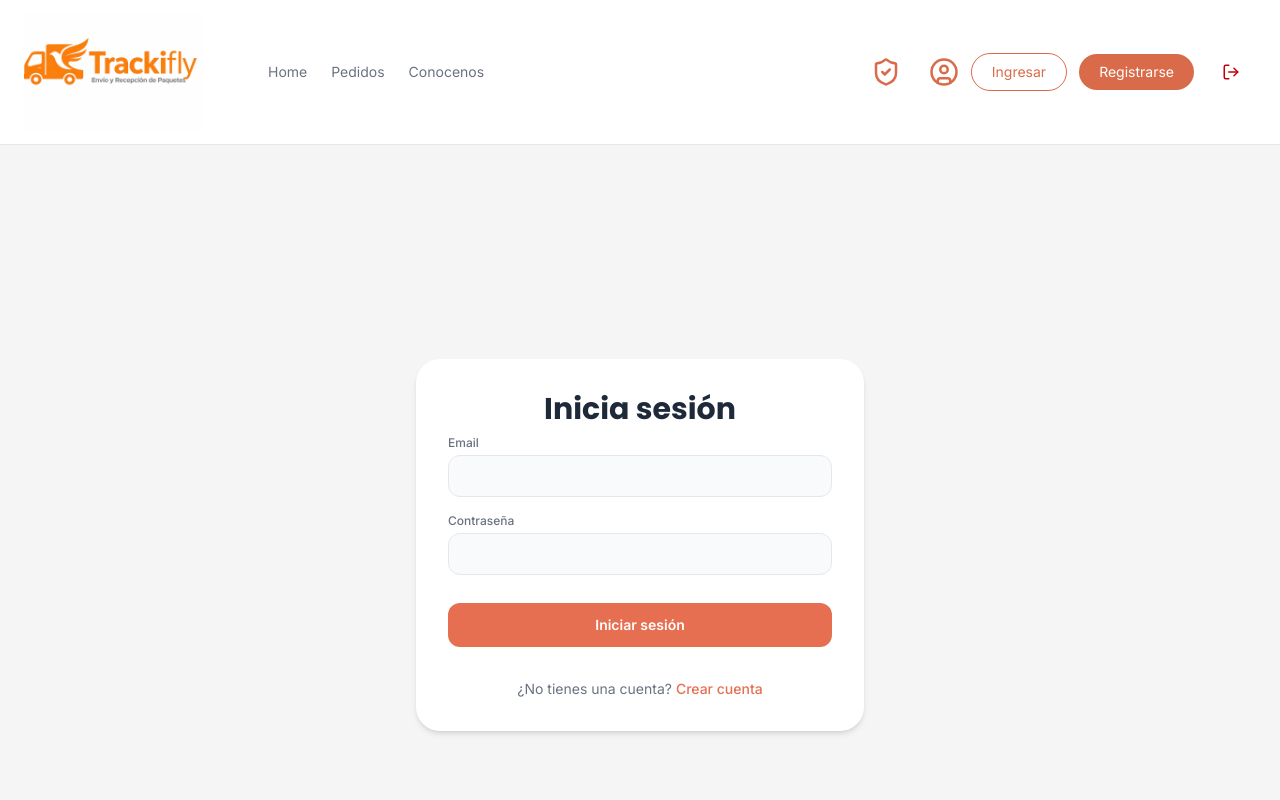
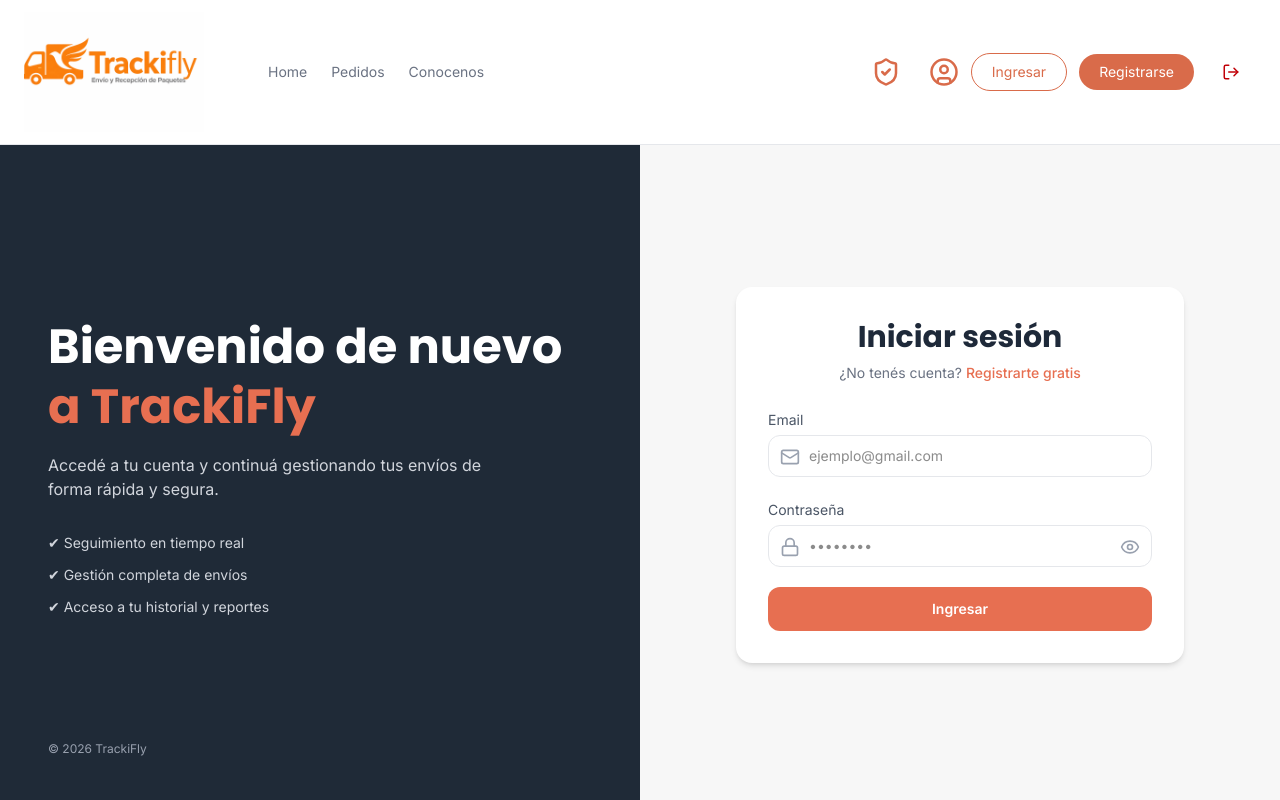
Before and after one commit to trackifly-app/Front-TrackiFly, a Next.js app in the folder front/: page /en/login in a window 1280 px wide. Shown: the top 800 px of the page. Built offline with nearby package versions, Linux system fonts and the light colour scheme.

Commit message:
Mejora de formularios aplicando recomendaciones

```diff
--- a/front/src/lib/validates.ts
+++ b/front/src/lib/validates.ts
@@ -1,6 +1,11 @@
 import { ShipmentValues, ShipmentErrors } from '@/interfaces/shipment';
 import { CalculatorValues } from '@/interfaces/shipment';
 import { ILoginErrors, ILoginProps, IRegisterErrors, IRegisterProps } from '@/types/types';
+
+const EMAIL_REGEX = /^[^\s@]+@[^\s@]+\.[^\s@]+$/;
+const PASSWORD_REGEX = /^(?=.*[A-Za-z])(?=.*\d)[A-Za-z\d]{8,}$/;
+const PHONE_REGEX = /^[0-9]{7,15}$/;
+const NAME_REGEX = /^[A-Za-zÁÉÍÓÚáéíóúÑñ\s]+$/;
 
 export const validateShipment = (values: ShipmentValues): ShipmentErrors => {
   const errors: ShipmentErrors = {};
@@ -35,46 +40,84 @@ export const validateCalculator = (values: CalculatorValues) => {
 
 export const validateFormLogin = (values: ILoginProps) => {
   const errors: ILoginErrors = {};
-  if (!values.email) {
-    errors.email = 'Email requerido';
-  } else if (!/^[A-Z0-9._%+-]+@[A-Z0-9.-]+\.[A-Z]{2,}$/i.test(values.email)) {
-    errors.email = 'El email no es valido';
+
+  if (!values.email.trim()) {
+    errors.email = 'El email es obligatorio';
+  } else if (!EMAIL_REGEX.test(values.email)) {
+    errors.email = 'Ingresa un email válido';
   }
-  if (!values.password) {
-    errors.password = 'Contraseña requerida';
+
+  if (!values.password.trim()) {
+    errors.password = 'La contraseña es obligatoria';
+  } else if (values.password.length < 6) {
+    errors.password = 'Debe tener al menos 6 caracteres';
   }
+
   return errors;
 };
 
 export const validateFormRegister = (values: IRegisterProps) => {
   const errors: IRegisterErrors = {};
-  if (!values.email) {
-    errors.email = 'Email requerido';
-  } else if (!/^[A-Z0-9._%+-]+@[A-Z0-9.-]+\.[A-Z]{2,}$/i.test(values.email)) {
-    errors.email = 'El email no es valido';
+
+  if (!values.name.trim()) {
+    errors.name = 'El nombre es obligatorio';
+  } else if (!NAME_REGEX.test(values.name)) {
+    errors.name = 'Solo se permiten letras';
+  } else if (values.name.length > 15) {
+    errors.name = 'Máximo 15 caracteres';
+  } else if (values.name.length < 2) {
+    errors.name = 'Debe tener al menos 2 caracteres';
   }
-  if (!values.password) {
-    errors.password = 'Contraseña requerida';
-  } else if (!/^(?=.*[A-Za-z])(?=.*\d)[A-Za-z\d]{8,}$/i.test(values.password)) {
-    errors.password = 'La contraseña debe contener minimo 8 caracteres entre letras y numeros';
+
+  if (!values.email.trim()) {
+    errors.email = 'El email es obligatorio';
+  } else if (!EMAIL_REGEX.test(values.email)) {
+    errors.email = 'Ingresa un email válido';
   }
-  if (!values.name) {
-    errors.name = 'Nombre requerido';
+
+  if (!values.password.trim()) {
+    errors.password = 'La contraseña es obligatoria';
+  } else if (!PASSWORD_REGEX.test(values.password)) {
+    errors.password = 'Mínimo 8 caracteres, con al menos una letra y un número';
   }
-  if (!values.address) {
-    errors.address = 'Dirección requerida';
+
+  if (!values.address.trim()) {
+    errors.address = 'La dirección es obligatoria';
+  } else if (values.address.length < 5) {
+    errors.address = 'Dirección demasiado corta';
   }
-  if (!values.phone) {
-    errors.phone = 'Numero de teléfono requerido';
+
+  if (!values.phone.trim()) {
+    errors.phone = 'El teléfono es obligatorio';
+  } else if (!PHONE_REGEX.test(values.phone)) {
+    errors.phone = 'Número inválido (7-15 dígitos)';
   }
+
   if (!values.gender) {
-    errors.gender = 'Género requerido';
+    errors.gender = 'Selecciona un género';
   }
+
   if (!values.birthdate) {
-    errors.birthdate = 'Fecha de nacimiento requerida';
+    errors.birthdate = 'La fecha es obligatoria';
+  } else {
+    const today = new Date();
+    const birth = new Date(values.birthdate);
+
+    let age = today.getFullYear() - birth.getFullYear();
+    const m = today.getMonth() - birth.getMonth();
+
+    if (m < 0 || (m === 0 && today.getDate() < birth.getDate())) {
+      age--;
+    }
+
+    if (age < 18) {
+      errors.birthdate = 'Debes ser mayor de 18 años';
+    }
   }
+
   if (!values.country) {
-    errors.country = 'País requerido';
+    errors.country = 'Selecciona un país';
   }
+
   return errors;
 };
--- a/front/src/ui/LoginView.tsx
+++ b/front/src/ui/LoginView.tsx
@@ -4,19 +4,56 @@ import { validateFormLogin } from '@/lib/validates';
 import { Formik, Form, Field, ErrorMessage } from 'formik';
 import Link from 'next/link';
 import Swal from 'sweetalert2';
+import { Mail, Lock, Eye, EyeOff } from 'lucide-react';
+import { useState } from 'react';
 
-// Componente que renderiza el formulario de login con validación usando Formik
+// Componente principal para la vista de inicio de sesión
 const LoginView = () => {
+  // Estado para controlar la visibilidad de la contraseña
+  const [showPassword, setShowPassword] = useState(false);
+
   return (
-    <div className="flex min-h-screen items-center justify-center bg-[#f5f5f5] px-4">
-      <div className="w-full max-w-md rounded-3xl bg-white p-8 shadow-md">
-        <h1 className="mb-2 text-center text-3xl font-bold text-gray-800">Inicia sesión</h1>
+    <div className="flex min-h-[calc(100vh-140px)]">
+      {/* Sección izquierda: Mensaje de bienvenida y características */}
+      <div className="hidden lg:flex w-1/2 flex-col justify-between bg-[#1f2a37] p-12 text-white">
+        <div className="flex flex-1 items-center">
+          <div>
+            <h1 className="text-4xl xl:text-5xl font-bold leading-tight">
+              Bienvenido de nuevo <br />
+              <span className="text-[#e76f51]">a TrackiFly</span>
+            </h1>
 
+            <p className="mt-4 text-gray-300 max-w-md">Accedé a tu cuenta y continuá gestionando tus envíos de forma rápida y segura.</p>
+
+            <ul className="mt-8 space-y-3 text-sm text-gray-300">
+              <li>✔ Seguimiento en tiempo real</li>
+              <li>✔ Gestión completa de envíos</li>
+              <li>✔ Acceso a tu historial y reportes</li>
+            </ul>
+          </div>
+        </div>
+
+        <p className="text-xs text-gray-400">© 2026 TrackiFly</p>
+      </div>
+
+      {/* Sección derecha: Formulario de inicio de sesión */}
+      <div className="flex w-full lg:w-1/2 items-center justify-center bg-[#f7f7f7] px-4 sm:px-6 py-8">
+        <div className="w-full max-w-md bg-white rounded-2xl shadow-md p-6 sm:p-8">
+          <h2 className="text-2xl sm:text-3xl font-bold text-gray-800 text-center">Iniciar sesión</h2>
+
+          <p className="mt-2 text-center text-sm text-gray-500">
+            ¿No tenés cuenta?{' '}
+            <Link href="/register" className="text-[#e76f51] font-medium hover:underline">
+              Registrarte gratis
+            </Link>
+          </p>
+
+          {/* Formulario usando Formik para manejo de estado y validación */}
           <Formik
             initialValues={{ email: '', password: '' }}
             validate={validateFormLogin}
-          // Maneja el envío del formulario, mostrando un mensaje de éxito y reseteando el formulario
             onSubmit={(values, { resetForm }) => {
+              // Manejo del envío del formulario: muestra alerta de éxito y resetea el formulario
               Swal.fire({
                 icon: 'success',
                 title: 'Login exitoso',
@@ -28,38 +65,55 @@ const LoginView = () => {
             }}
           >
             {({ errors }) => (
-            <Form className="flex flex-col gap-4">
-              {/* Campo de email con validación y mensaje de error */}
-              <div className="flex flex-col gap-1">
-                <label className="text-xs font-medium text-gray-500">Email</label>
+              <Form className="mt-6 space-y-5">
+                {/* Campo de email */}
+                <div>
+                  <label className="text-sm text-gray-600">Email</label>
 
-                <Field type="email" name="email" className="rounded-xl border border-gray-200 bg-gray-50 px-4 py-2.5 text-sm transition focus:border-[#e76f51] focus:bg-white focus:outline-none focus:ring-2 focus:ring-[#f4a261]/40" />
+                  <div className="relative mt-1">
+                    <Mail className="absolute left-3 top-3 h-5 w-5 text-gray-400" />
 
-                <ErrorMessage name="email" component="div" className="text-xs text-red-500" />
+                    <Field
+                      type="email"
+                      name="email"
+                      placeholder="ejemplo@gmail.com"
+                      maxLength={50}
+                      onInput={(e: any) => {
+                        e.target.value = e.target.value.replace(/\s/g, '');
+                      }}
+                      className="w-full rounded-xl border border-gray-200 bg-white py-2.5 pl-10 pr-4 text-sm focus:border-[#e76f51] focus:outline-none focus:ring-2 focus:ring-[#f4a261]/40"
+                    />
                   </div>
 
-              {/* Campo de contraseña con validación y mensaje de error */}
-              <div className="flex flex-col gap-1">
-                <label className="text-xs font-medium text-gray-500">Contraseña</label>
-
-                <Field type="password" name="password" className="rounded-xl border border-gray-200 bg-gray-50 px-4 py-2.5 text-sm transition focus:border-[#e76f51] focus:bg-white focus:outline-none focus:ring-2 focus:ring-[#f4a261]/40" />
-
-                <ErrorMessage name="password" component="div" className="text-xs text-red-500" />
+                  <ErrorMessage name="email" component="div" className="text-xs text-red-500 mt-1" />
                 </div>
 
-              <button type="submit" disabled={!!errors.email || !!errors.password} className="mt-3 rounded-xl bg-[#e76f51] py-3 text-sm font-semibold text-white transition hover:bg-[#d65f45] disabled:cursor-not-allowed disabled:bg-gray-300">
-                Iniciar sesión
+                {/* Campo de contraseña */}
+                <div>
+                  <label className="text-sm text-gray-600">Contraseña</label>
+
+                  <div className="relative mt-1">
+                    <Lock className="absolute left-3 top-3 h-5 w-5 text-gray-400" />
+
+                    {/* Botón para alternar visibilidad de la contraseña */}
+                    <button type="button" onClick={() => setShowPassword(!showPassword)} className="absolute right-3 top-3 text-gray-400 hover:text-gray-600">
+                      {showPassword ? <EyeOff className="h-5 w-5" /> : <Eye className="h-5 w-5" />}
                     </button>
 
-              <p className="mt-4 text-center text-sm text-gray-500">
-                ¿No tienes una cuenta?{' '}
-                <Link href="/register" className="font-medium text-[#e76f51] hover:underline">
-                  Crear cuenta
-                </Link>
-              </p>
+                    <Field type={showPassword ? 'text' : 'password'} name="password" placeholder="••••••••" maxLength={20} className="w-full rounded-xl border border-gray-200 bg-white py-2.5 pl-10 pr-10 text-sm focus:border-[#e76f51] focus:outline-none focus:ring-2 focus:ring-[#f4a261]/40" />
+                  </div>
+
+                  <ErrorMessage name="password" component="div" className="text-xs text-red-500 mt-1" />
+                </div>
+
+                {/* Botón de envío del formulario */}
+                <button type="submit" disabled={!!errors.email || !!errors.password} className="w-full rounded-xl bg-[#e76f51] py-3 text-sm font-semibold text-white transition hover:bg-[#d65f45] disabled:bg-gray-300">
+                  Ingresar
+                </button>
               </Form>
             )}
           </Formik>
+        </div>
       </div>
     </div>
   );
--- a/front/src/ui/RegisterView.tsx
+++ b/front/src/ui/RegisterView.tsx
@@ -1,18 +1,33 @@
 'use client';
+
 import { validateFormRegister } from '@/lib/validates';
 import { Formik, Form, Field, ErrorMessage } from 'formik';
 import Link from 'next/link';
 import CountrySelect from '@/components/CountrySelect';
 import Swal from 'sweetalert2';
+import { Eye, EyeOff } from 'lucide-react';
+import { useState } from 'react';
 
-// Componente que renderiza el formulario de registro con validación usando Formik
+// Componente principal para la vista de registro de usuario
 const RegisterView = () => {
+  // Estado para controlar la visibilidad de la contraseña
+  const [showPassword, setShowPassword] = useState(false);
+
   return (
-    <div className="flex min-h-screen items-center justify-center bg-[#f5f5f5] px-4">
-      <div className="w-full max-w-md rounded-3xl bg-white p-8 shadow-md">
-        <h1 className="mb-2 text-center text-3xl font-bold text-gray-800">Crea tu cuenta</h1>
-        <p className="mb-6 text-center text-sm text-gray-500">Empieza a gestionar tus envíos fácilmente</p>
+    <div className="flex min-h-[calc(100vh-140px)]">
+      {/* Sección izquierda: Formulario de registro */}
+      <div className="flex w-full lg:w-1/2 items-center justify-center bg-[#f7f7f7] px-4 sm:px-6 py-8">
+        <div className="w-full max-w-md bg-white rounded-2xl shadow-md p-6 sm:p-8 max-h-[85vh] overflow-y-auto">
+          <h2 className="text-2xl sm:text-3xl font-bold text-gray-800 text-center">Crear cuenta</h2>
 
+          <p className="mt-2 text-center text-sm text-gray-500">
+            ¿Ya tenés cuenta?{' '}
+            <Link href="/login" className="text-[#e76f51] font-medium hover:underline">
+              Iniciá sesión
+            </Link>
+          </p>
+
+          {/* Formulario usando Formik para manejo de estado y validación */}
           <Formik
             initialValues={{
               email: '',
@@ -25,8 +40,8 @@ const RegisterView = () => {
               country: '',
             }}
             validate={validateFormRegister}
-          // Maneja el envío del formulario de registro, mostrando un mensaje de éxito y reseteando el formulario
             onSubmit={(values, { resetForm, setFieldValue }) => {
+              // Manejo del envío del formulario: muestra alerta de éxito y resetea el formulario
               Swal.fire({
                 icon: 'success',
                 title: 'Registro exitoso',
@@ -38,68 +53,108 @@ const RegisterView = () => {
               setFieldValue('country', '');
             }}
           >
-          {({ errors, setFieldValue, setFieldTouched, values }) => (
-            <Form className="flex flex-col gap-4">
-              {/* Lista de campos básicos del formulario: email, contraseña, nombre, dirección, teléfono y fecha de nacimiento */}
+            {({ isValid, setFieldValue, setFieldTouched, values }) => (
+              <Form className="mt-6 space-y-5">
+                {/* Campos de texto mapeados dinámicamente */}
                 {[
-                { label: 'Email', name: 'email', type: 'email' },
-                { label: 'Contraseña', name: 'password', type: 'password' },
-                { label: 'Nombre', name: 'name', type: 'text' },
-                { label: 'Dirección', name: 'address', type: 'text' },
-                { label: 'Teléfono', name: 'phone', type: 'number' },
+                  { label: 'Nombre', name: 'name', type: 'text', max: 15 },
+                  { label: 'Email', name: 'email', type: 'email', max: 50 },
+                  { label: 'Dirección', name: 'address', type: 'text', max: 100 },
+                  { label: 'Teléfono', name: 'phone', type: 'text', max: 15 },
                   { label: 'Fecha de nacimiento', name: 'birthdate', type: 'date' },
                 ].map((field) => (
-                <div key={field.name} className="flex flex-col gap-1">
-                  <label className="text-xs font-medium text-gray-500">{field.label}</label>
+                  <div key={field.name}>
+                    <label className="text-sm text-gray-600">{field.label}</label>
 
-                  <Field type={field.type} name={field.name} className="rounded-xl border border-gray-200 bg-gray-50 px-4 py-2.5 text-sm transition focus:border-[#e76f51] focus:bg-white focus:outline-none focus:ring-2 focus:ring-[#f4a261]/40" />
+                    <Field
+                      type={field.type}
+                      name={field.name}
+                      maxLength={field.max}
+                      onInput={(e: any) => {
+                        if (field.name === 'name') {
+                          e.target.value = e.target.value.replace(/[^A-Za-zÁÉÍÓÚáéíóúÑñ\s]/g, '');
+                        }
 
-                  <ErrorMessage name={field.name} component="div" className="text-xs text-red-500" />
+                        if (field.name === 'phone') {
+                          e.target.value = e.target.value.replace(/[^0-9]/g, '');
+                        }
+                      }}
+                      className="mt-1 w-full rounded-xl border border-gray-200 bg-white py-2.5 px-4 text-sm focus:border-[#e76f51] focus:outline-none focus:ring-2 focus:ring-[#f4a261]/40"
+                    />
                   </div>
                 ))}
 
-              <div className="flex flex-col gap-1">
-                <label className="text-xs font-medium text-gray-500">Género</label>
+                {/* Campo de contraseña */}
+                <div>
+                  <label className="text-sm text-gray-600">Contraseña</label>
 
-                <Field as="select" name="gender" className="rounded-xl border border-gray-200 bg-gray-50 px-4 py-2.5 text-sm transition focus:border-[#e76f51] focus:bg-white focus:outline-none focus:ring-2 focus:ring-[#f4a261]/40">
+                  <div className="relative mt-1">
+                    <Field type={showPassword ? 'text' : 'password'} name="password" maxLength={20} className="w-full rounded-xl border border-gray-200 bg-white py-2.5 px-4 pr-10 text-sm focus:border-[#e76f51] focus:outline-none focus:ring-2 focus:ring-[#f4a261]/40" />
+
+                    {/* Botón para alternar visibilidad de la contraseña */}
+                    <button type="button" onClick={() => setShowPassword(!showPassword)} className="absolute right-3 top-3 text-gray-400 hover:text-gray-600">
+                      {showPassword ? <EyeOff className="h-5 w-5" /> : <Eye className="h-5 w-5" />}
+                    </button>
+                  </div>
+
+                  <ErrorMessage name="password" component="div" className="text-xs text-red-500 mt-1" />
+                </div>
+
+                {/* Campo de selección de género */}
+                <div>
+                  <label className="text-sm text-gray-600">Género</label>
+
+                  <Field as="select" name="gender" className="mt-1 w-full rounded-xl border border-gray-200 bg-white py-2.5 px-4 text-sm focus:border-[#e76f51] focus:outline-none focus:ring-2 focus:ring-[#f4a261]/40">
                     <option value="">Selecciona una opción</option>
                     <option value="masculino">Masculino</option>
                     <option value="femenino">Femenino</option>
                     <option value="otros">Otros</option>
                   </Field>
 
-                <ErrorMessage name="gender" component="div" className="text-xs text-red-500" />
+                  <ErrorMessage name="gender" component="div" className="text-xs text-red-500 mt-1" />
                 </div>
 
-              <div className="flex flex-col gap-1">
-                <label className="text-xs font-medium text-gray-500">País</label>
+                {/* Campo de selección de país usando componente personalizado */}
+                <div>
+                  <label className="text-sm text-gray-600">País</label>
 
-                <CountrySelect
-                  key={values.country}
-                  value={values.country}
-                  onChange={(value) => {
-                    // Actualiza el campo de país con el valor seleccionado del componente personalizado
-                    setFieldValue('country', value, true);
-                  }}
-                  onBlur={() => setFieldTouched('country', true)}
-                />
-
-                <ErrorMessage name="country" component="div" className="text-xs text-red-500" />
+                  <div className="mt-1">
+                    <CountrySelect key={values.country} value={values.country} onChange={(value) => setFieldValue('country', value, true)} onBlur={() => setFieldTouched('country', true)} />
                   </div>
 
-              <button type="submit" disabled={!!errors.email || !!errors.password || !!errors.name || !!errors.address || !!errors.phone || !!errors.gender || !!errors.birthdate || !!errors.country} className="mt-3 rounded-xl bg-[#e76f51] py-3 text-sm font-semibold text-white transition hover:bg-[#d65f45] disabled:cursor-not-allowed disabled:bg-gray-300">
+                  <ErrorMessage name="country" component="div" className="text-xs text-red-500 mt-1" />
+                </div>
+
+                {/* Botón de envío del formulario */}
+                <button type="submit" disabled={!isValid} className="w-full rounded-xl bg-[#e76f51] py-3 text-sm font-semibold text-white transition hover:bg-[#d65f45] disabled:bg-gray-300">
                   Crear cuenta
                 </button>
-
-              <p className="mt-4 text-center text-sm text-gray-500">
-                ¿Ya tienes una cuenta?{' '}
-                <Link href="/login" className="font-medium text-[#e76f51] hover:underline">
-                  Inicia sesión
-                </Link>
-              </p>
               </Form>
             )}
           </Formik>
+        </div>
+      </div>
+
+      {/* Sección derecha: Mensaje de bienvenida y características */}
+      <div className="hidden lg:flex w-1/2 flex-col justify-between bg-[#1f2a37] p-12 text-white">
+        <div className="flex flex-1 items-center">
+          <div>
+            <h1 className="text-4xl xl:text-5xl font-bold leading-tight">
+              Creá tu cuenta y <br />
+              <span className="text-[#e76f51]">empezá en minutos.</span>
+            </h1>
+
+            <p className="mt-4 text-gray-300 max-w-md">Unite a TrackiFly y comenzá a gestionar tus envíos de forma simple, rápida y segura.</p>
+
+            <ul className="mt-8 space-y-3 text-sm text-gray-300">
+              <li>✔ Registro rápido y sin complicaciones</li>
+              <li>✔ Acceso inmediato a tu panel</li>
+              <li>✔ Control total de tus envíos desde el primer momento</li>
+            </ul>
+          </div>
+        </div>
+
+        <p className="text-xs text-gray-400">© 2026 TrackiFly</p>
       </div>
     </div>
   );
```
Also changed, not shown: front/src/components/CountrySelect.tsx (+23 -0 lines), 1 other file (tests, documents, lock files or other folders). Lines whose indentation alone changed are shown as unchanged.
